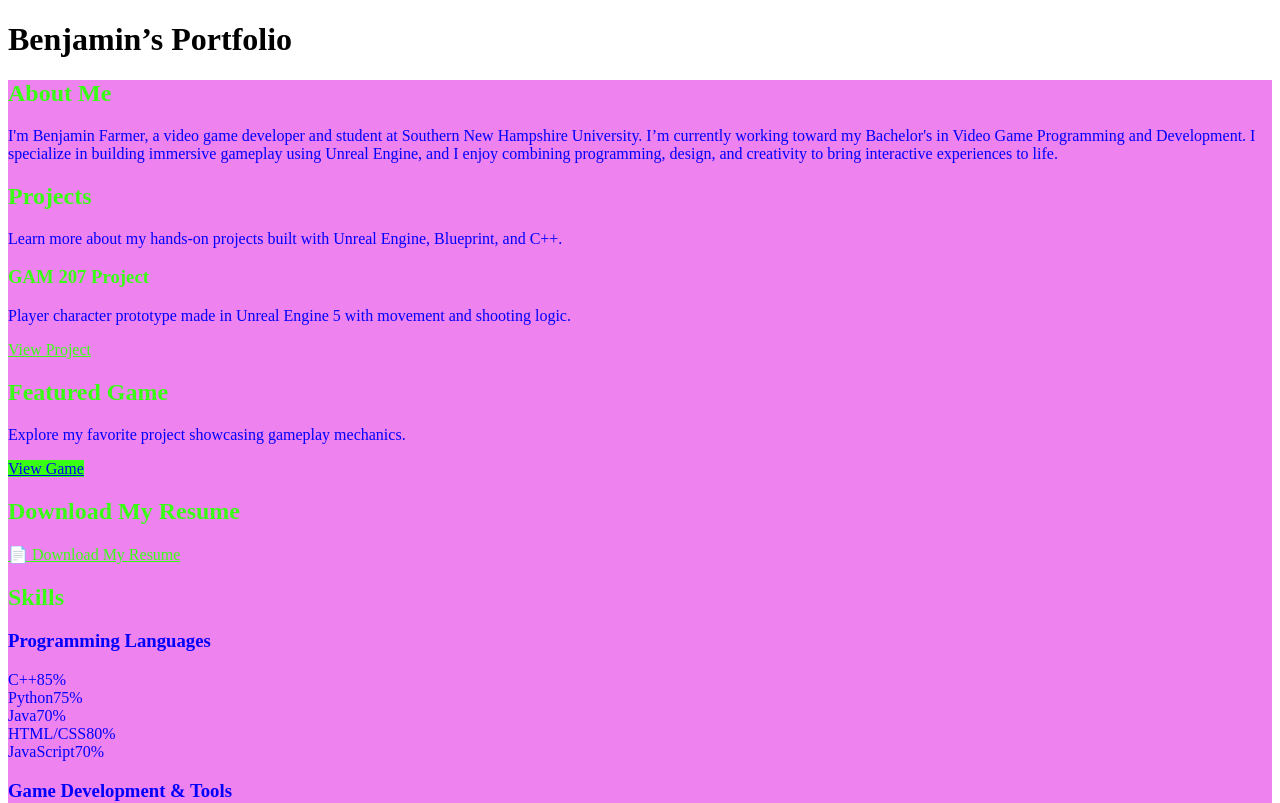
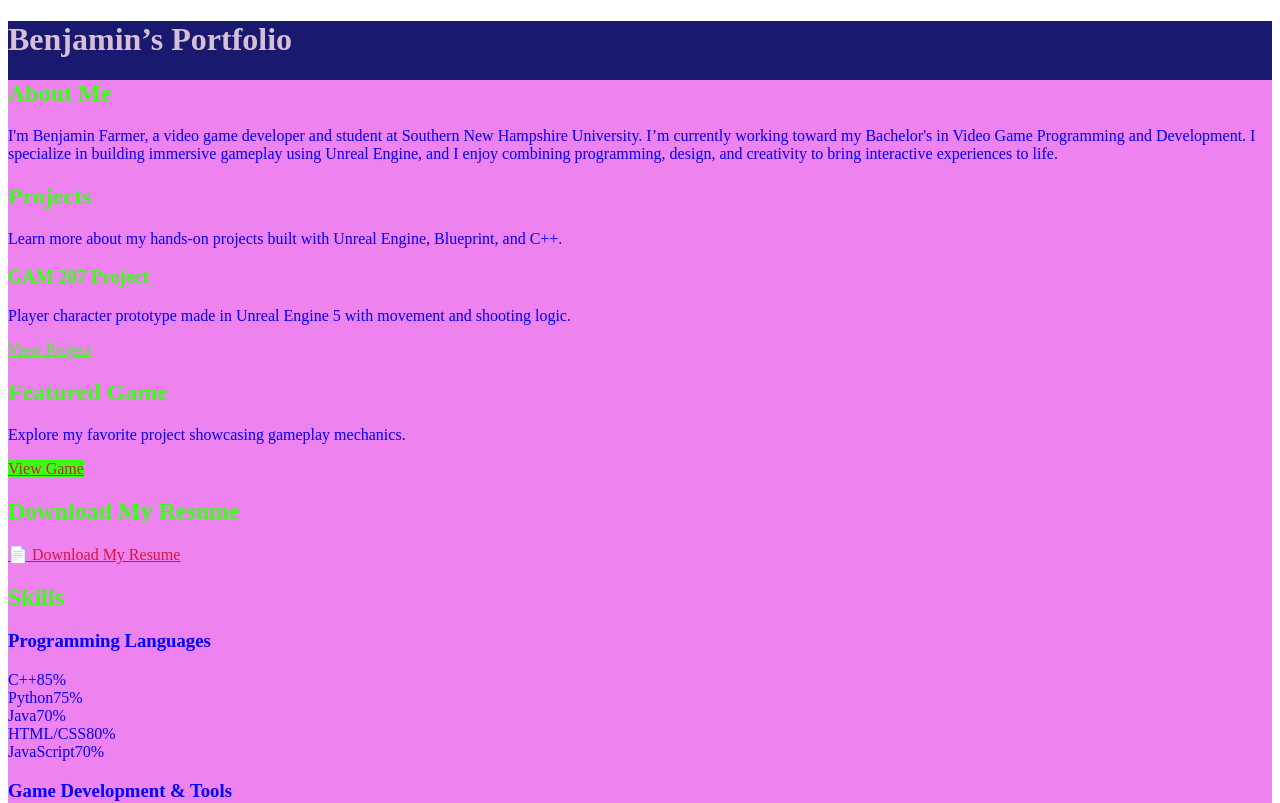
Before and after one commit to viroben1/game-portfolio, a Vue app: page /about in a window 1280 px wide. Shown: the top 803 px of the page. Built offline with nearby package versions, Linux system fonts and the light colour scheme.

Commit message:
made changes to the styleing

```diff
--- a/src/App.vue
+++ b/src/App.vue
@@ -3,10 +3,11 @@ import { RouterView } from 'vue-router'
 </script>
 
 <template>
-  <div class="min-h-screen bg-white text-black px-4">
+  <div class="min-h-screen bg-white text-black px-4"
+  style=" background : #191970 ;color :#D8BFD8 ;" >
     <!-- Centered Title -->
     <header class="py-4 border-b text-center">
-      <h1 class="text-lg font-semibold">Benjamin’s Portfolio</h1>
+      <h1 class=" text-lg font-semibold">Benjamin’s Portfolio</h1>
     </header>
 
     <!-- Main content -->
--- a/src/views/AboutView.vue
+++ b/src/views/AboutView.vue
@@ -27,7 +27,8 @@
     <section data-aos="fade-up" data-aos-delay="200">
       <h2 class="text-2xl font-bold mb-2 text-neon">Featured Game</h2>
       <p class="mb-4">Explore my favorite project showcasing gameplay mechanics.</p>
-      <router-link to="/projects/gam207" class="inline-block mt-4 bg-neon text-gray-900 px-4 py-2 rounded hover:bg-green-400 transition">
+      <router-link to="/projects/gam207" class="inline-block mt-4 bg-neon text-gray-900 px-4 py-2 rounded hover:bg-green-400 transition"
+      style="color: crimson;">
         View Game
       </router-link>
     </section>
@@ -35,7 +36,8 @@
     <!-- Resume Download -->
     <section data-aos="fade-up" data-aos-delay="300">
       <h2 class="text-2xl font-bold mb-2 text-neon">Download My Resume</h2>
-      <a href="/resume.pdf" download class="text-neon hover:underline inline-flex items-center">
+      <a href="/resume.pdf" download class="text-neon hover:underline inline-flex items-center"
+      style="color: crimson;">
         📄 Download My Resume
       </a>
     </section>
@@ -89,7 +91,8 @@
   <router-link
     to="/"
     class="inline-block   bg-neon text-gray-900 px-4 py-2 rounded hover:bg-green-400 transition text-lg"
-  >
+
+  style="color: crimson;"  >
     ← Back to Home
   </router-link>
 </div>
--- a/src/views/HomeView.vue
+++ b/src/views/HomeView.vue
@@ -3,7 +3,7 @@
     style="background-color: #FFCCCB; color: #00BFFF ">
     <!-- Navigation -->
     <nav class="w-full flex justify-between items-center px-8 mt-6 text-neon" data-aos="fade-down"
-    >
+    style="color: yellow;">
 
       <div class="flex-1 text-left">
         <router-link to="/" class="hover:underline">Home</router-link>
--- a/src/views/ProjectView.vue
+++ b/src/views/ProjectView.vue
@@ -45,8 +45,9 @@
 
       <router-link
         to="/"
-        class="inline-block bg-neon text-gray-900 font-bold py-2 px-4 rounded hover:bg-green-400 transition duration-300"
+        class="inline-block bg-neon  font-bold py-2 px-4 rounded hover:bg-green-400 transition duration-300"
         data-aos="fade-up" data-aos-delay="300"
+        style="color: crimson;"
       >
         ← Back to Home
       </router-link>
```
